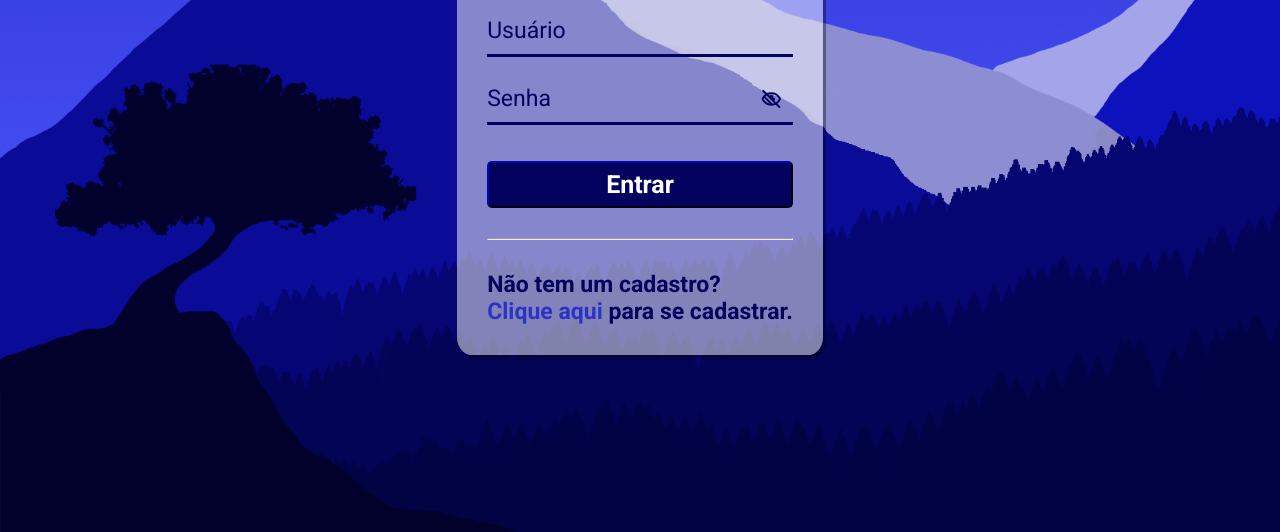
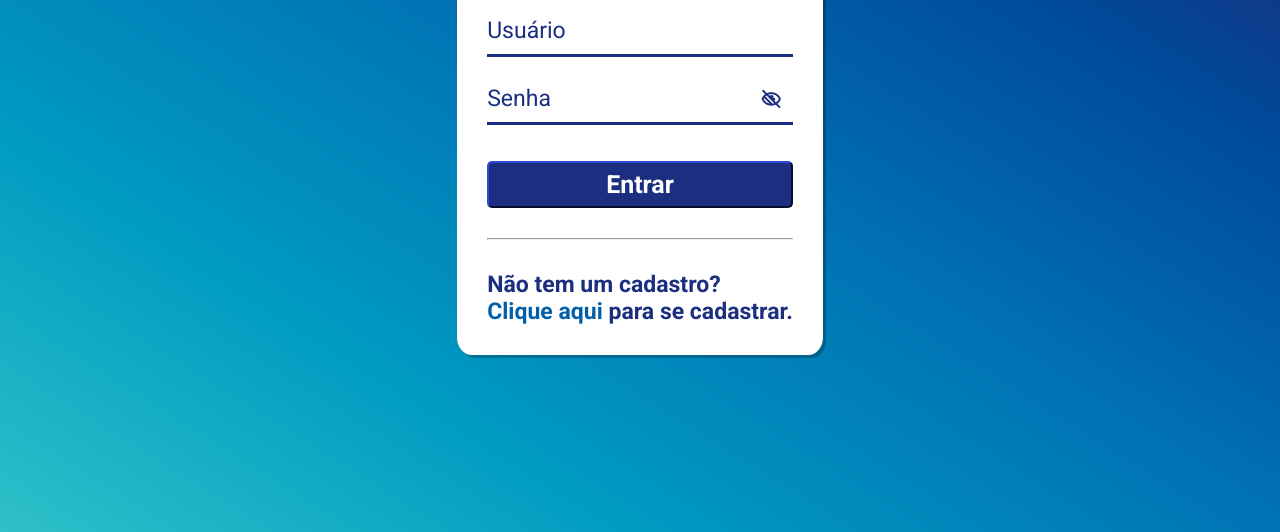
Before and after one commit to mpassos01/login-e-cadastro, a plain HTML site: page index.html in a window 1280 px wide. Shown: the part 268-800 px from the top of the page. Drawn offline with nearby package versions, Linux system fonts and the light colour scheme.

Commit message:
Atualização do CSS, padrão de cores e plano de fundo

```diff
--- a/assets/style/cadastro.css
+++ b/assets/style/cadastro.css
@@ -1,9 +1,9 @@
 @import url('https://fonts.googleapis.com/css2?family=Roboto:ital,wght@0,100;0,300;0,400;0,500;0,700;0,900;1,100;1,300;1,400;1,500;1,700;1,900&display=swap');
 
 :root {
-    --primaria: #03035f;
-    --secundaria: #2A33C9;
-
+    --primaria: #1B2E7F;
+    --secundaria: #0160A8;
+    --background: #ffffff;
 }
 
 * {
@@ -16,10 +16,11 @@
 }
 
 body {
-    background-image: url('../img/XbRg9D7.png');
+    /* background-image: url('../img/XbRg9D7.png');
     background-repeat: no-repeat;
     background-size: cover;
-    background-attachment: fixed;
+    background-attachment: fixed; */
+    background-image: linear-gradient(to right top, #2ec1c8, #009bc2, #0073b4, #004998, #31186c);
 }
 
 .container {
@@ -34,8 +35,8 @@ body {
 .card {
     padding: 30px;
     border-radius: 4%;
-    background-color: #ffffff80;
-    box-shadow: 3px 3px 1px 0px #00000060;
+    background-color: var(--background);
+    box-shadow: 3px 3px 1px 0px #0000003b;
     width: 400px;
 }
 
--- a/assets/style/index.css
+++ b/assets/style/index.css
@@ -1,9 +1,9 @@
 @import url('https://fonts.googleapis.com/css2?family=Roboto:ital,wght@0,100;0,300;0,400;0,500;0,700;0,900;1,100;1,300;1,400;1,500;1,700;1,900&display=swap');
 
 :root {
-    --primaria: #03035f;
-    --secundaria: #2A33C9;
-
+    --primaria: #1B2E7F;
+    --secundaria: #0160A8;
+    --background: #ffffff;
 }
 
 * {
@@ -16,10 +16,11 @@
 }
 
 body {
-    background-image: url('../img/XbRg9D7.png');
+    /* background-image: url('../img/XbRg9D7.png');
     background-repeat: no-repeat;
     background-size: cover;
-    background-attachment: fixed;
+    background-attachment: fixed; */
+    background-image: linear-gradient(to right top, #2ec1c8, #009bc2, #0073b4, #004998, #31186c);
 }
 
 .container {
@@ -34,8 +35,8 @@ body {
 .card-login {
     padding: 30px;
     border-radius: 4%;
-    background-color: #ffffff80;
-    box-shadow: 3px 3px 1px 0px #00000060;
+    background-color: var(--background);
+    box-shadow: 3px 3px 1px 0px #0000003b;
 }
 
 .card-login > h1 {
--- a/assets/style/inicio.css
+++ b/assets/style/inicio.css
@@ -1,9 +1,9 @@
 @import url('https://fonts.googleapis.com/css2?family=Roboto:ital,wght@0,100;0,300;0,400;0,500;0,700;0,900;1,100;1,300;1,400;1,500;1,700;1,900&display=swap');
 
 :root {
-    --primaria: #03035f;
-    --secundaria: #2A33C9;
-
+    --primaria: #1B2E7F;
+    --secundaria: #0160A8;
+    --background: #ffffff;
 }
 
 * {
@@ -16,10 +16,11 @@
 }
 
 body {
-    background-image: url('../img/XbRg9D7.png');
+    /* background-image: url('../img/XbRg9D7.png');
     background-repeat: no-repeat;
     background-size: cover;
-    background-attachment: fixed;
+    background-attachment: fixed; */
+    background-image: linear-gradient(to right top, #2ec1c8, #009bc2, #0073b4, #004998, #31186c);
 }
 
 .container {
@@ -34,8 +35,8 @@ body {
 .card {
     padding: 30px;
     border-radius: 4%;
-    background-color: #ffffff80;
-    box-shadow: 3px 3px 1px 0px #00000060;
+    background-color: var(--background);
+    box-shadow: 3px 3px 1px 0px #0000003b;
     width: 400px;
 }
 
```
